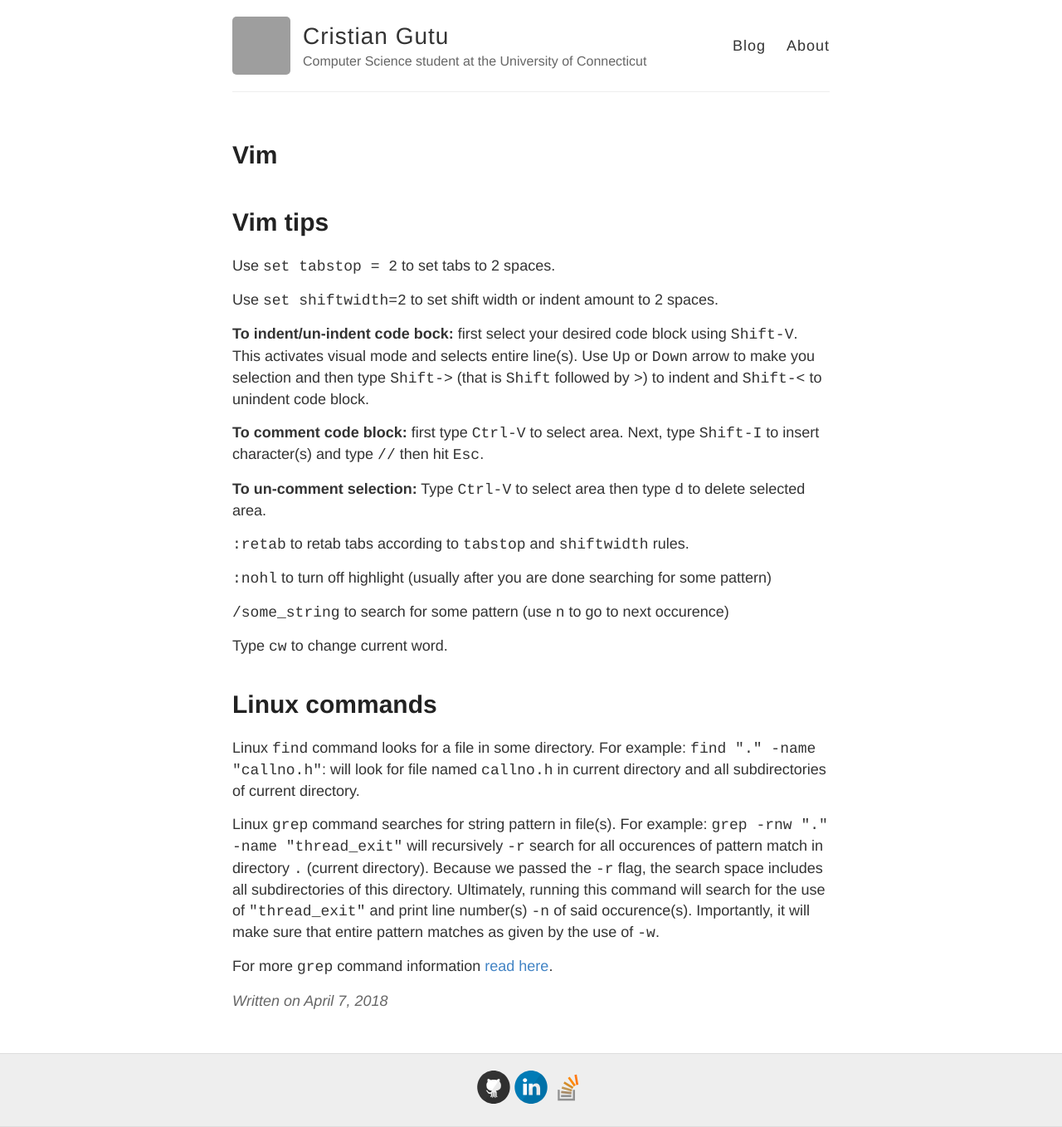
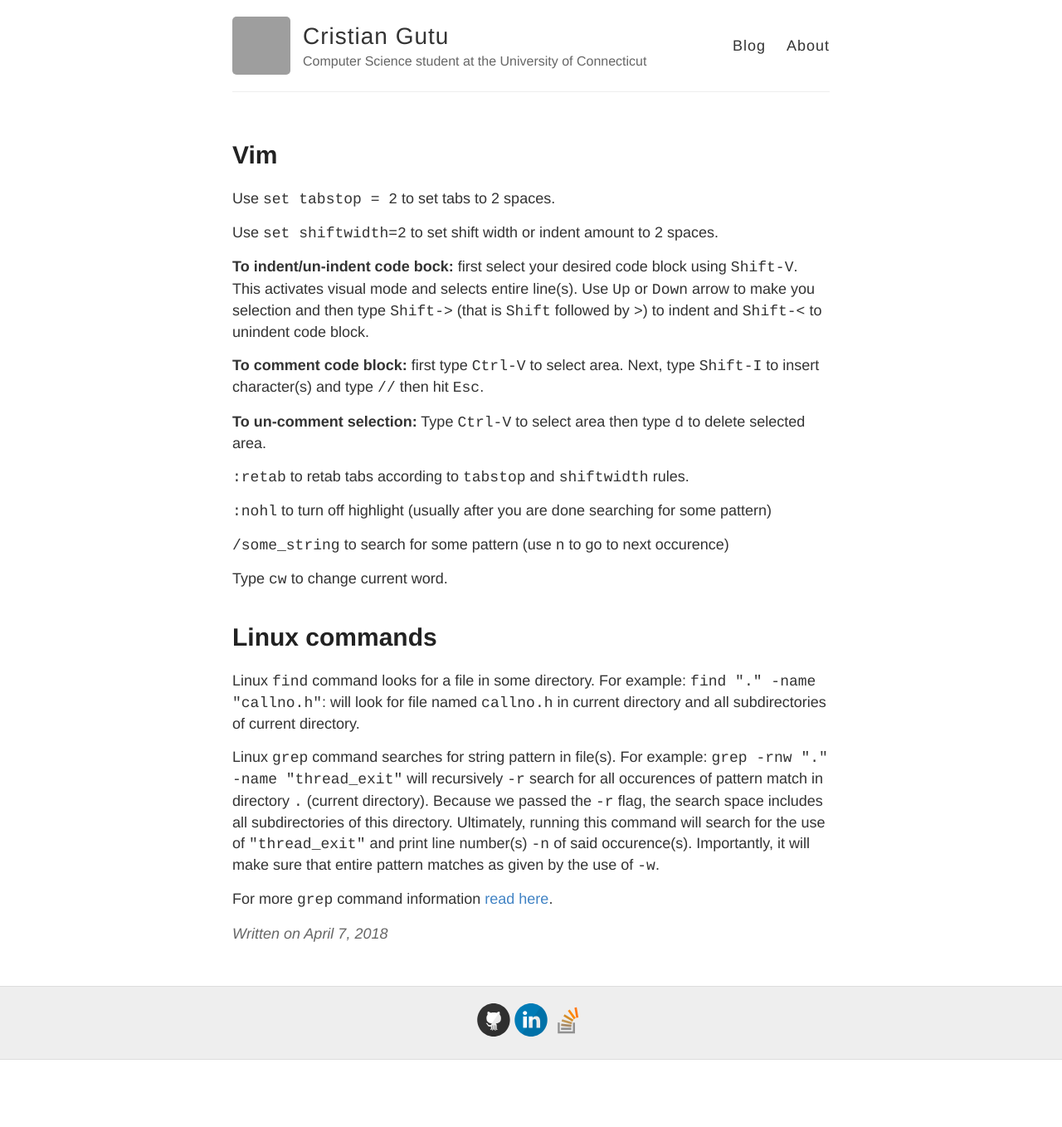
Before and after one commit to gutucristian/gutucristian.github.io, a Jekyll site: the page built from _posts/2018-4-7-vim.md, in a window 1280 px wide. Shown: the whole page at 83% size. Built offline with Jekyll 4.4.1, drawn with Linux system fonts in a browser that asks for light colours; our own code applies the rules of GitHub Pages for plain Markdown files; after the commit the page ends 1277 px from its top, so only the background shows below that; grey boxes are pictures that could not be loaded.

Commit message:
Update 2018-4-7-vim.md

```diff
--- a/_posts/2018-4-7-vim.md
+++ b/_posts/2018-4-7-vim.md
@@ -1,5 +1,3 @@
-# Vim tips
-
 Use `set tabstop = 2` to set tabs to 2 spaces.
 
 Use `set shiftwidth=2` to set shift width or indent amount to 2 spaces.
```
